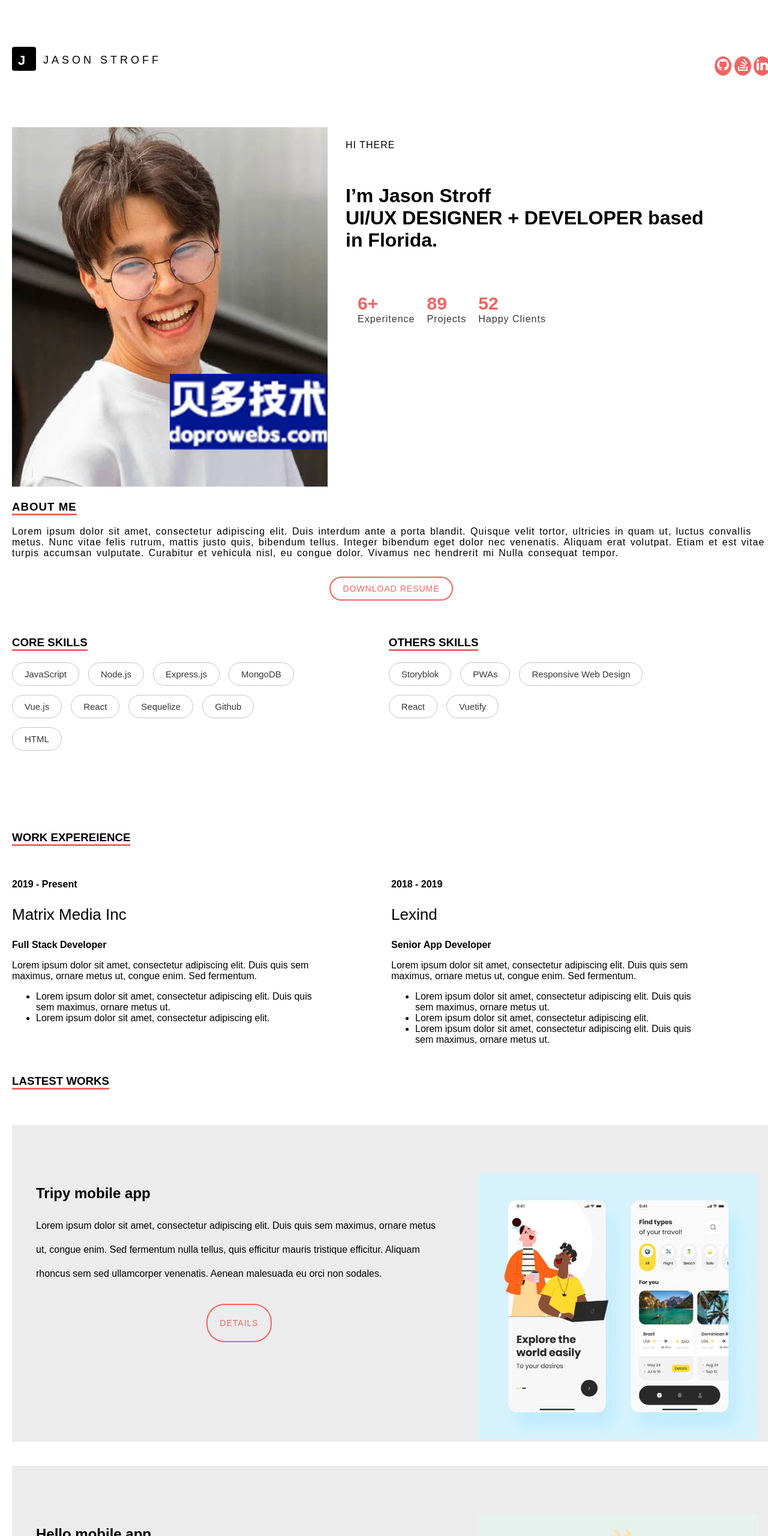
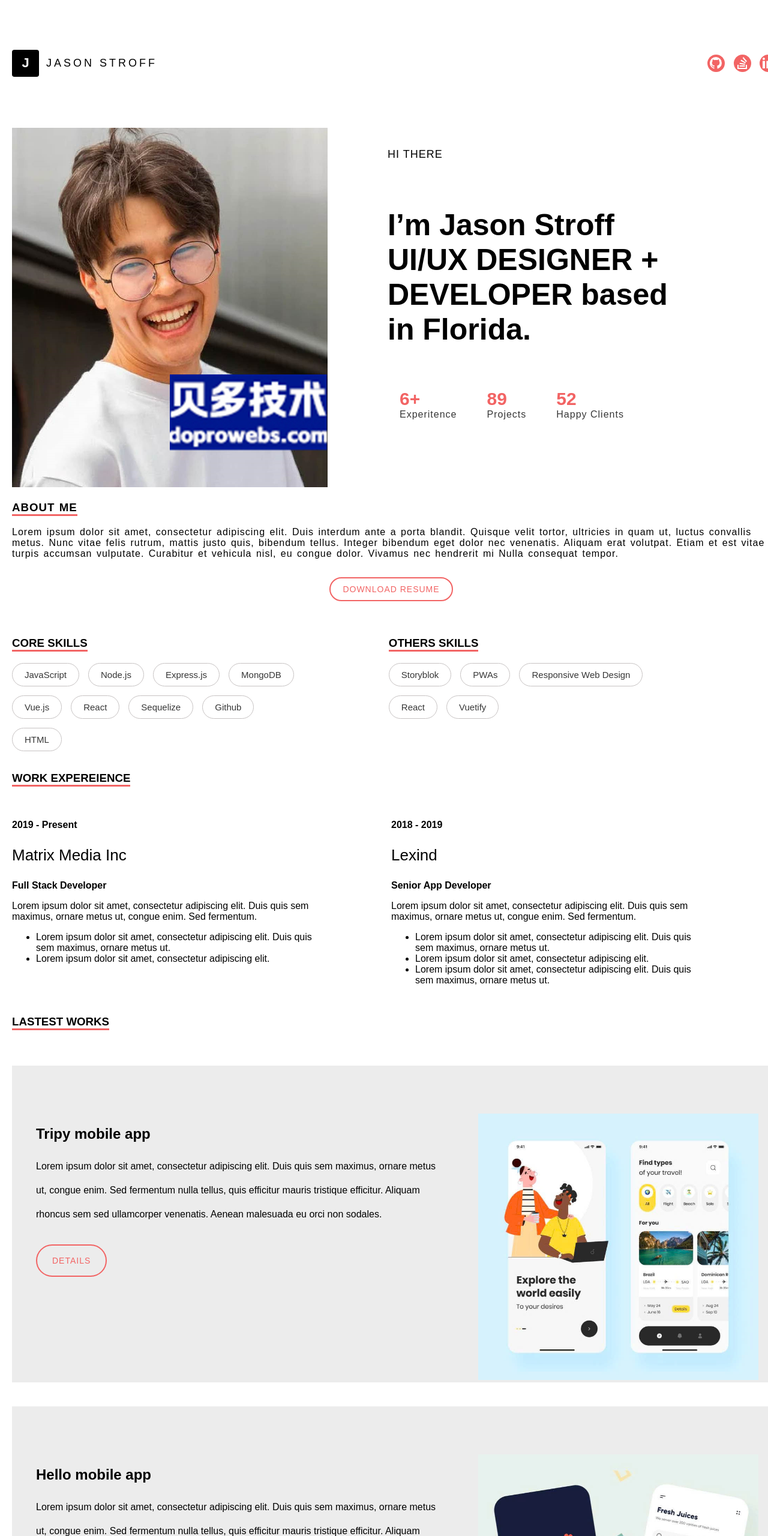
Before and after one commit to KhanhLy254/BasicFE, a plain HTML site: page BTVN_B2/index.html in a window 1280 px wide. Shown: the top 2560 px of the page at 60% size. Drawn offline with Linux system fonts and the light colour scheme.

Commit message:
update BTVN_B4 03012025

```diff
--- a/BTVN_B2/index.html
+++ b/BTVN_B2/index.html
@@ -10,7 +10,7 @@
 
 <body>
     <div class="container">
-        <header>
+        <header id="header">
             <div class="logo-header">
                 <span class="logo1">J</span>
                 <span class="label">JASON STROFF</span>
@@ -23,6 +23,7 @@
             </ul>
 
         </header>
+
         <main>
             <div class="image">
                 <figure>
@@ -88,8 +89,6 @@
                     </ul>
                 </div>
             </div>
-
-
             <div class="work-experience">
                 <h3 class="h2">WORK EXPEREIENCE</h3>
                 <div class="experience-container">
@@ -121,8 +120,6 @@
                     </div>
                 </div>
             </div>
-
-
             <div class="lastestworks">
                 <div class="work-list">
                     <h3 class="h2">LASTEST WORKS</h3>
@@ -136,8 +133,8 @@
                                     efficitur. Aliquam rhoncus sem sed ullamcorper venenatis. Aenean malesuada eu orci
                                     non
                                     sodales.</p>
-                                <div class = "dl">
-                                    <p class="download">DETAILS</p>
+                                <div class = "dl1">
+                                    <p class="download1" >DETAILS</p>
                                 </div>
                             </div>
                             <div class="contentlw2">
@@ -154,8 +151,8 @@
                                     efficitur. Aliquam rhoncus sem sed ullamcorper venenatis. Aenean malesuada eu orci
                                     non
                                     sodales.</p>
-                                <div class = "dl">
-                                    <p class="download">DETAILS</p>
+                                <div class = "dl1">
+                                    <p class="download1">DETAILS</p>
                                 </div>
                             </div>
                             <div class="contentlw2">
@@ -172,8 +169,8 @@
                                     efficitur. Aliquam rhoncus sem sed ullamcorper venenatis. Aenean malesuada eu orci
                                     non
                                     sodales.</p>
-                                <div class = "dl">
-                                    <p class="download">DETAILS</p>
+                                <div class = "dl1">
+                                    <p class="download1">DETAILS</p>
                                 </div>
                             </div>
                             <div class="contentlw2">
@@ -185,8 +182,8 @@
                 </div>
             </div>
         </main>
+    </div>
 
-    </div>
     <footer>
         <div class = "footerr">
             <p style = "color: gray"><strong>STAY IN TOUCH</strong></p>
@@ -195,5 +192,18 @@
             <p class="download">LETS TALK</p>
             <p>© 2022 All rights reserved. Free minimal bootstrap template by Designstub.</p>
     </footer>
+    <script>
+        const header = document.getElementById('header');
+        const originalHeight = 210;
+        const scrolledHeight = 110;
+
+        window.addEventListener('scroll', () => {
+          if (window.scrollY > 0) {
+            header.style.height = `${scrolledHeight}px`;
+          } else {
+            header.style.height = `${originalHeight}px`;
+          }
+        });
+    </script>
 </body>
 </html>
--- a/BTVN_B2/style.css
+++ b/BTVN_B2/style.css
@@ -1,11 +1,3 @@
-html {font-family: sans-serif;}
-/* @import url('https://fonts.googleapis.com/css2?family=Montserrat+Underline:ital,wght@0,100..900;1,100..900&display=swap');
-*{
-    font-family: "Montserrat Underline", sans-serif;
-    font-optical-sizing: auto;
-    font-weight: <weight>;
-    font-style: normal;
-} */
 .container {
     width: 100%;
     padding-right: 0.75rem;
@@ -13,71 +5,95 @@ html {font-family: sans-serif;}
     margin-right: auto;
     margin-left: auto;
     max-width: 1320px;
-}
-header{
-    justify-content: space-between;
-    display: flex;
-    padding: 70px 0px;
+    font-family: sans-serif;
 }
 
 /* 1.Header */
+header {
+    height: 210px;
+    display: flex;
+    justify-content: space-between;
+    align-items: center;
+    position: fixed;
+    width: 100%;
+    max-width: 1320px;
+    top: 0;
+    z-index: 999;
+    background-color: white;
+}
+
 .logo1 {
     background-color: black;
     color: white;
     padding: 4%;
-    width: 40px;
-    height: 40px;
+    width: 45px;
+    height: 45px;
     font-size: 22px;
     font-weight: 700;
     border-radius: 4px;
     margin: 0px 12px 0px 0px;
     box-sizing: border-box;
+    text-align: center;
 }
 
-.label{
+.label {
     font-size: 18px;
     margin-top: 5%;
-    letter-spacing: 5px;
+    letter-spacing: 4px;
 }
 
-.logo-header{
+.logo-header {
     display: flex;
 }
 
 .social {
     background-color: #F26464;
+    width: 25px;
+    height: 25px;
     border-radius: 50%;
     padding: 2px;
     display: inline-block;
     justify-content: center;
     align-items: center;
+    margin: 5px;
+}
+.social:hover{
+    background-color: black;
+}
+/* main */
+main {
+    padding-top: 205px;
+}
+/* section1 */
+.image {
+    display: flex;
+    justify-content: space-between;
+    box-sizing: border-box;
 }
 
-/* main */
-
-.image{
-    justify-content: space-between;
-    display: flex;
-    box-sizing: border-box;
-}
 .image figure {
     margin: 0%;
 }
 
-.image div{
-    padding-left: 30px;
-    padding-right: 100px;
+.image div {
+    padding-left: 100px;
+    padding-right:160px;
 }
 
-.image div h1 span{
+.image div h1 {
+    font-size: 50px;
+    font-weight: 550;
+}
+
+.image div h1 span {
     display: block;
     letter-spacing: 1px;
     font-weight: 500;
-    font-size: 16px;
+    font-size: 18px;
     padding-bottom: 20px;
 }
 
-.exp-list{
+.exp-list {
     list-style: none;
     display: flex;
     flex-wrap: wrap;
@@ -87,46 +103,52 @@ header{
     margin-top: 60px;
 }
 
-.exp-list li{
+.exp-list li {
     display: grid;
-    margin-right: 20px;
+    margin-right: 50px;
     font-size: 15px;
     color: #373737;
 }
 
-.exp-list strong{
+.exp-list strong {
     display: block;
     color: #F26464;
     font-size: 30px;
     font-weight: 800;
 }
 
-.exp-list span{
+.exp-list span {
     font-size: 16px;
     letter-spacing: 1px;
 }
+/* section2 */
 .skill-list {
     width: 80%;
 }
-
-.content3{
+/* about me */
+.content3 {
     letter-spacing: 1px;
+    word-spacing: 1px;
     font-size: 40;
 }
+
 .aboutme {
     border-bottom: 3px solid #F26464;
     width: fit-content;
 }
-.para{
+
+.para {
     letter-spacing: 1px;
     font-weight: 100;
     word-spacing: 2px;
 }
-.dl{
+
+.dl {
     text-align: center;
 }
-.download{
-    text-align: center ;
+
+.download {
+    text-align: center;
     display: inline-block;
     padding: 10px 20px;
     border: 2px solid #F26464;
@@ -136,18 +158,24 @@ header{
     letter-spacing: 1px;
     margin-bottom: 40px;
 }
-.h3list{
+
+.download:hover{
+    background-color: #F26464;
+    color: white;
+}
+
+.h3list {
     border-bottom: 3px solid #F26464;
     width: fit-content;
 
 }
+
 .skill-container {
     display: grid;
     grid-template-columns: auto auto;
-    margin-bottom: 100px;
+
 }
-
-.skill-list{
+.skill-list {
     list-style: none;
     display: flex;
     padding: 0px;
@@ -156,7 +184,8 @@ header{
     align-items: center;
     margin-top: 11px;
 }
-.skill-list li{
+
+.skill-list li {
     display: inline-block;
     border: 1px solid #c7c3c3;
     border-radius: 27px;
@@ -167,50 +196,70 @@ header{
     font-weight: 500;
     color: #373737;
 }
-.h2{
+
+.h2 {
     border-bottom: 3px solid #F26464;
     width: fit-content;
     display: inline-block;
 }
-.experience-container{
+/* work experience */
+.experience-container {
     display: grid;
     grid-template-columns: auto auto;
+
 }
-.experience{
+
+.experience {
     width: 80%;
     padding: 15px 0;
 }
 
-.classp{
+.classp {
     font-size: 26px;
 }
-section{
+
+section {
     display: flex;
     background-color: rgb(236, 236, 236);
     padding-top: 40px;
     margin: 40px 0;
 }
 
-
-
-
-
-.contentlw1{
+.contentlw1 {
     padding: 40px 40px;
 }
-.contentlw1 p{
+
+.contentlw1 p {
     font-weight: 100;
     line-height: 40px;
 }
 
-.contentlw2{
+.contentlw2 {
     padding: 40px 20px 0;
 }
-.footerr{
-    padding: 40px 0;
+.download1 {
+    display: inline-block;
+    padding: 5px 25px;
+    border: 2px solid #F26464;
+    border-radius: 30px;
+    color: #F26464;
+    font-size: 14px;
+    letter-spacing: 1px;
+    margin-bottom: 40px;
+}
+.download1:hover{
+    background-color: #F26464;
+    color: white;
+}
+.dl1 {
+    display: flex;
+    justify-content: flex-start;
+}
+.footerr {
+    font-family: sans-serif;
+    padding: 80px 0;
     width: 100%;
     background-color: black;
     text-align: center;
     color: white;
-
 }
```
